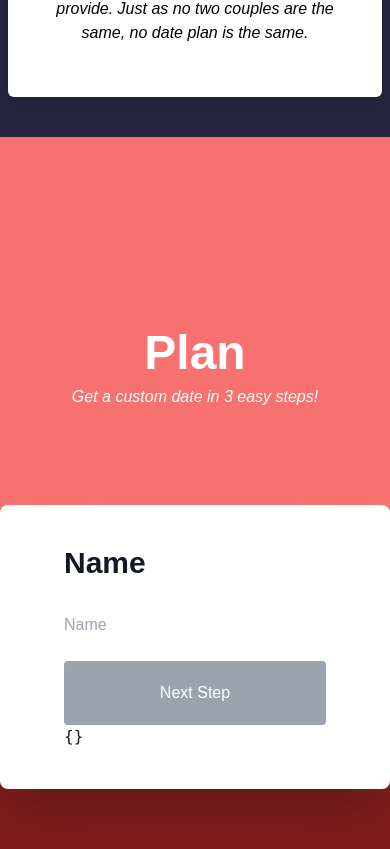
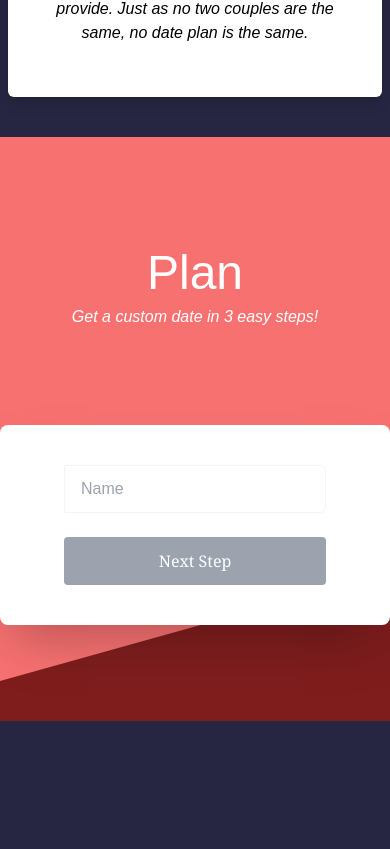
Before and after one commit to pie4fools/mydatenightplanner1, a React (Create React App) app: page / in a window 390 px wide. Shown: the part 2522-3371 px from the top of the page. After the commit the page ends 3243 px from the top, so only its background shows below. Built offline with nearby package versions, Linux system fonts and the light colour scheme; the HTML template or start-up script is replaced by a standard one.

Commit message:
Fixed some styling on form page

```diff
--- a/public/index.html
+++ b/public/index.html
@@ -25,6 +25,7 @@
       Learn how to configure a non-root public URL by running `npm run build`.
     -->
     <title>React App</title>
+
   </head>
   <body>
     <noscript>You need to enable JavaScript to run this app.</noscript>
--- a/src/components/Formpage.jsx
+++ b/src/components/Formpage.jsx
@@ -1,6 +1,7 @@
 import { useState } from "react"
 import { useForm } from 'react-hook-form'
 import ButtonAct from "./ButtonAct"
+import Typed from "react-typed"
 
 const Formpage = () => {
   const [formStep, setFormStep] = useState(0)
@@ -20,9 +21,9 @@ const Formpage = () => {
           disabled={!isValid}
           onClick={completeFormStep}
           type="button"
-          className="mt-6 bg-red-400 text-white rounded md:px-8 md:py-6 py-5 w-full disabled:bg-gray-400 disabled:cursor-not-allowed"
+          className="mt-6 bg-red-500 text-white rounded font-serif md:px-8 md:py-6 py-3 w-full disabled:bg-gray-400 disabled:cursor-not-allowed hover:bg-red-700 transition ease-in-out"
         >
-          Plan My Date
+          Plan Date
         </button>
       )
     } else {
@@ -31,7 +32,7 @@ const Formpage = () => {
           disabled={!isValid}
           onClick={completeFormStep}
           type="button"
-          className="mt-6 bg-red-400 text-white rounded md:px-8 md:py-6 py-5 sm:py-3 w-full disabled:bg-gray-400 disabled:cursor-not-allowed"
+          className="mt-6 bg-red-500 text-white rounded font-serif md:px-8 md:py-6 py-3 sm:py-3 w-full disabled:bg-gray-400 disabled:cursor-not-allowed"
         >
           Next Step
         </button>
@@ -47,8 +48,8 @@ const Formpage = () => {
         }}
         className="absolute bg-red-400 inset-x-0 top-0"
       ></div>
-      <div className="mx-auto z-10 mt-48 text-center">
-        <h1 className="text-white text-5xl font-semibold">Plan</h1>
+      <div className="mx-auto z-10 md:mt-48 mt-28 text-center">
+        <h1 className="text-white text-5xl font-thin">Plan</h1>
         <p className="text-white mt-2 italic">
           Get a custom date in 3 easy steps!
         </p>
@@ -58,15 +59,14 @@ const Formpage = () => {
           <form>
             {formStep >= 0 && (
               <section className={formStep === 0 ? "block" : "hidden"}>
-                <h2 className="font-semibold text-3xl mb-8">
-                  Name
-                </h2>
+
+
                 <input
                   type="text"
                   id="username"
                   name="username"
                   placeholder="Name"
-                  className="text-input"
+                  className="text-input w-full h-12 px-4 py-1 rounded-r-md border border-gray-100 text-gray-800 focus:outline-none"
                   {...register("username", {
                     required: {
                       value: true,
@@ -79,13 +79,12 @@ const Formpage = () => {
             )}
             {formStep >= 1 && (
               <section className={formStep === 1 ? "block" : "hidden"}>
-                <h2 className="font-semibold text-3xl mb-8">Location</h2>
                 <input
                   type="text"
                   id="address"
                   name="address"
                   placeholder="Location"
-                  className="text-input"
+                  className="text-input w-full h-12 px-4 py-1 rounded-r-md border border-gray-100 text-gray-800 focus:outline-none"
                   {...register("address", {
                     required: {
                       value: true,
@@ -97,8 +96,8 @@ const Formpage = () => {
               </section>
             )}
             {formStep >= 2 && (
-              <section className={formStep === 2 ? "grid grid-cols-2 gap-2 text-center" : "hidden"}>
-                <h2 className="font-semibold md:text-4xl sm:text-2xl italic font-serif animate-pulse">Activities</h2>
+              <section className={formStep === 2 ? "grid grid-cols-1 md:grid-cols-2 gap-1 text-center -mx-5 lg:mx-0" : "hidden"}>
+                <h2 className="font-thin md:text-4xl sm:text-2xl opacity-50 text-xl italic font-serif">Choose one or more</h2>
                 <ButtonAct htmlFor="adventure" name="Adventure" xlmns="http://www.w3.org/2000/svg"/>
                 <input
                 id="adventure"
@@ -280,12 +279,24 @@ const Formpage = () => {
               </section>
             )}
             {formStep >= 3 && (
-              <section className={formStep === 3 ? "block" : "hidden"}>
-                <h2 className="font-semibold text-1xl mb-8 text-center">Congratulations! Your date night is being planned</h2>
+              <section className={formStep === 3 ? "block mb-9" : "hidden"}>
+                <div className="text-center text-gray-700 mb-10 ">
+                <Typed
+                className='md:text-3xl sm:text-4xl text-xl font-md align-center justify-center mx-auto font-sans'
+                strings={['Gathering Data . .', 'Finding Activities Near You', 'Packaging. . .', "Sending To Scheduler. . ."]}
+                typeSpeed={70}
+                backSpeed={150}
+                loop/>
+                </div>
+                  <div role="status">
+                    <svg aria-hidden="true" className="align-center justify-center mx-auto h-10 w-10 text-gray-200 animate-spin dark:text-gray-600 fill-blue-600" viewBox="0 0 100 101" fill="none" xmlns="http://www.w3.org/2000/svg">
+                      <path d="M100 50.5908C100 78.2051 77.6142 100.591 50 100.591C22.3858 100.591 0 78.2051 0 50.5908C0 22.9766 22.3858 0.59082 50 0.59082C77.6142 0.59082 100 22.9766 100 50.5908ZM9.08144 50.5908C9.08144 73.1895 27.4013 91.5094 50 91.5094C72.5987 91.5094 90.9186 73.1895 90.9186 50.5908C90.9186 27.9921 72.5987 9.67226 50 9.67226C27.4013 9.67226 9.08144 27.9921 9.08144 50.5908Z" fill="currentColor"/>
+                      <path d="M93.9676 39.0409C96.393 38.4038 97.8624 35.9116 97.0079 33.5539C95.2932 28.8227 92.871 24.3692 89.8167 20.348C85.8452 15.1192 80.8826 10.7238 75.2124 7.41289C69.5422 4.10194 63.2754 1.94025 56.7698 1.05124C51.7666 0.367541 46.6976 0.446843 41.7345 1.27873C39.2613 1.69328 37.813 4.19778 38.4501 6.62326C39.0873 9.04874 41.5694 10.4717 44.0505 10.1071C47.8511 9.54855 51.7191 9.52689 55.5402 10.0491C60.8642 10.7766 65.9928 12.5457 70.6331 15.2552C75.2735 17.9648 79.3347 21.5619 82.5849 25.841C84.9175 28.9121 86.7997 32.2913 88.1811 35.8758C89.083 38.2158 91.5421 39.6781 93.9676 39.0409Z" fill="currentFill"/>
+                    </svg>
+                </div>
               </section>
             )}
             {renderButton()}
-            <pre>{JSON.stringify(watch(), null, 2)}</pre>
           </form>
         </div>
       </div>
--- a/src/index.css
+++ b/src/index.css
@@ -18,3 +18,24 @@ video {
   height: 100vh;
   object-fit: cover;
 }
+.animation-pulse {
+    /*box-shadow: 0 0 0 20px rgba(229,62,62, 0.5);
+    transform: scale(0.8);*/
+    animation: pulse 2s infinite;
+}
+
+@keyframes pulse {
+    0% {
+        transform: scale(0.8);
+        box-shadow: 0 0 0 0 rgba(229, 62, 62, 1);
+    }
+
+    70% {
+        transform: scale(1);
+        box-shadow: 0 0 0 60px rgba(229, 62, 62, 0);
+    }
+
+    100% {
+        transform: scale(0.8);
+    }
+}
```
